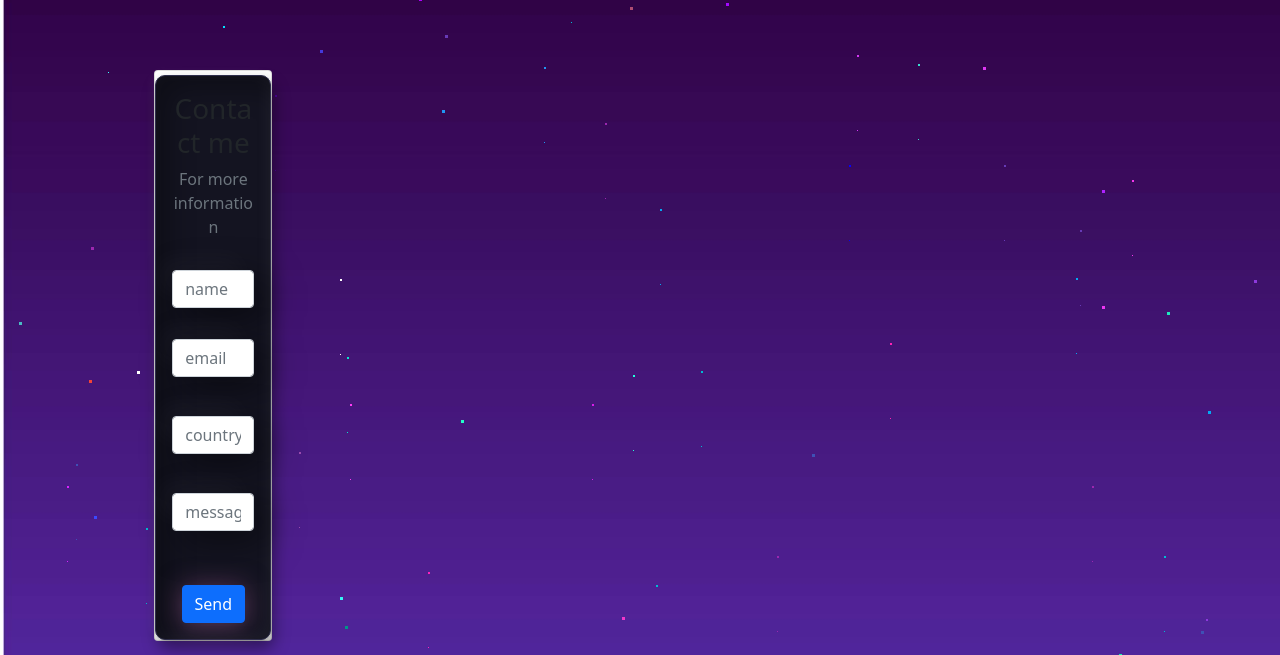
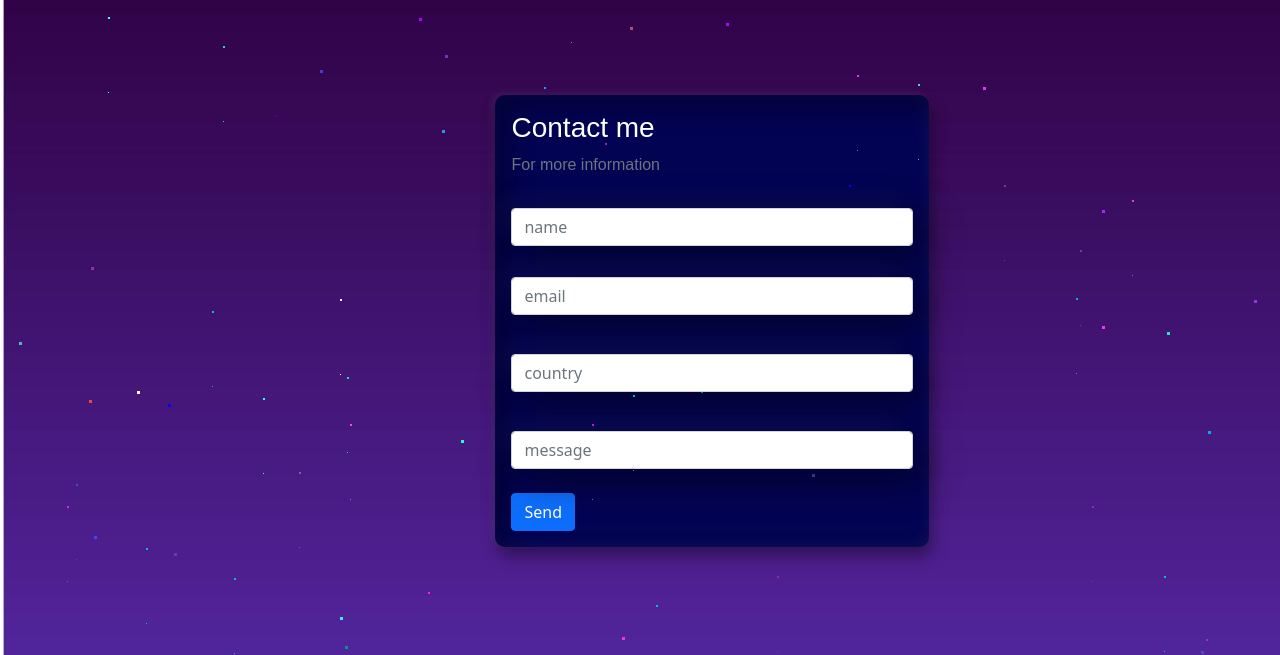
Before and after one commit to cpereyra1998/mi_repositorio, a plain HTML site: page contact.html in a window 1280 px wide. Shown: the part 80-735 px from the top of the page. Drawn offline with nearby package versions, Linux system fonts and the light colour scheme.

Commit message:
Modificaciones

```diff
--- a/contact.html
+++ b/contact.html
@@ -41,8 +41,6 @@
     </header>
 
 
-    <main class="main__container">
-
       <!--dust particel-->
       <div>
         <div class="starsec"></div>
@@ -52,12 +50,9 @@
       </div>
       <!--Dust particle end--->
 
-      <div class="container text-center text-dark mt-5">
-        <div class="row">
-          <div class="col-lg-4 d-block mx-auto mt-5">
-            <div class="row">
-              <div class="col-xl-12 col-md-12 col-md-12">
-                <div class="card">
+<main class="main__container">
+
+      <div class= "card__container">
                   <div class="card-body wow-bg" id="formBg">
                     <h3 class="colorboard">Contact me</h3>
 
@@ -74,14 +69,7 @@
                     </div>
 
                     </div>
-                  </div>
-                </div>
-              </div>
-            </div>
-          </div>
         </div>
-      </div>
-      </div>
 </main>
 
         <footer class="footer">
--- a/estilosnuevos.css
+++ b/estilosnuevos.css
@@ -686,28 +686,32 @@
 
     /* (Inicia) Modificaciones: MAIN.Iconos */
 
-.main__coantiner
-{
+.main__container{
+  grid-area: main;
+  grid-column: 2/3;
   display: flex;
-  justify-content: center;
+  flex-direction: column;
+  justify-content: space-around;
   align-items: center;
-  height:100%;
-  width:100%;
-  padding-bottom: 50px;
 }
-
-
-.card{    border: none;
-  border-radius: 30px;
-background-color: #14edaa;}
 
 .wow-bg
 {
-    background-color: #141421;
-  border: 1px solid #2e2e4c;
+  background-color: #030353;
+  width: 150%;
   box-shadow: 3px 9px 16px rgb(0,0,0,0.4), -3px -3px 10px rgba(255,255,255, 0.06), inset 14px 14px 26px rgb(0,0,0,0.3), inset -3px -3px 15px rgba(255,255,255, 0.05);
-border-radius: 10px;
-margin-top: 4px;
+  border-radius: 10px;
+  margin-top: 4px;
+}
+
+.colorboard{
+  font-family: Arial, Helvetica, sans-serif;
+  color: white;
+}
+
+.text-muted{
+  font-family: Arial, Helvetica, sans-serif;
+  color: rgb(255, 255, 255);
 }
 
 /*stars*/
@@ -766,38 +770,8 @@ animation: animStar 80s linear infinite;
 }
 
 
-
-.logn-btn
-{
-   background: #000000;
-  border-radius: 30px;
-  overflow: hidden;
-  border: 1px solid #000000;
-  -webkit-transition: all 0.3s ease-in-out 0s;
-  -moz-transition: all 0.3s ease-in-out 0s;
-  -ms-transition: all 0.3s ease-in-out 0s;
-  -o-transition: all 0.3s ease-in-out 0s;
-  transition: all 0.3s ease-in-out 0s;
-  /* box-shadow: 10px 10px 36px rgb(0,0,0,0.5), -13px -13px 23px rgba(255,255,255, 0.03), inset 14px 14px 70px rgb(0,0,0,0.2), inset -15px -15px 30px rgba(255,255,255, 0.04); */
-  box-shadow: 0px 2px 26px rgba(161, 88, 145, 0.5), 0px 7px 13px rgba(255,255,255, 0.03);
-  margin-top: 30px;
-}
-
-.logn-btn:hover
-{
-background-color: #1beedc;
-  border-radius: 50px;
-  min-width: 140px;
-  /* box-shadow: 10px 10px 36px rgb(0,0,0,0.5), -13px -13px 23px rgba(255,255,255, 0.03), inset 14px 14px 70px rgb(0,0,0,0.2), inset -15px -15px 30px rgba(255,255,255, 0.04); */
-  box-shadow: 3px 9px 16px rgb(0,0,0,0.4), -3px -3px 10px rgba(255,255,255, 0.06), inset 14px 14px 26px rgb(0,0,0,0.3), inset -3px -3px 15px rgba(255,255,255, 0.05);
-  border-width: 1px 0px 0px 1px;
-  border-style: solid;
-  border-color: #2e344d;
-}
-
 .textbox-dg
 {
-background: rgba(0, 0, 0, 0.904);
   border-radius: 4px;
   overflow: hidden;
   border: 1px solid #2e344d;
@@ -813,62 +787,10 @@ background: rgba(0, 0, 0, 0.904);
 }
 
 
-
-.form-control:focus
-{
-border: 1px solid #00f7cd;
-color: #00f7ff;
-  outline: 0;
-  background: rgb(128, 6, 177);
-  border-radius: 4px;
-transition: all 0.3s ease-in-out 0s;
-  /* box-shadow: 10px 10px 36px rgb(0,0,0,0.5), -13px -13px 23px rgba(255,255,255, 0.03), inset 14px 14px 70px rgb(0,0,0,0.2), inset -15px -15px 30px rgba(255,255,255, 0.04); */
-  box-shadow: 10px 10px 36px rgb(0,0,0,0.5), -13px -13px 23px rgba(255,255,255, 0.03);
-}
-
-
-
-.btn-link {
-  color: #2e4d49;
-}
-
-
-.btn-link:hover {
-  color: #2b7a19;
-  text-decoration: underline;
-}
-
-.btn-primary:not(:disabled):not(.disabled).active, .btn-primary:not(:disabled):not(.disabled):active, .show>.btn-primary.dropdown-toggle {
-  color: #807f7f;
-  background-color: transparent;
-  border-color: #2b7a19;
-}
-
-
-.btn-primary.focus, .btn-primary:focus {
-  color: #fff;
-  background-color: transparent;
-  border-color: transparent;
-  box-shadow: 0 0 0 0.2rem rgba(0, 255, 110, 0.25);
-}
-
 .mt-6, .my-6 {
   margin-top: 2rem !important;
 }
 
-
-.socila-btn
-{
-height: 40px;
-  border-radius: 10%;
-  width: 40px;
-  box-shadow: 3px 9px 16px rgb(0,0,0,0.4), -3px -3px 10px rgba(255,255,255, 0.06), inset 14px 14px 26px rgb(0,0,0,0.3), inset -3px -3px 15px rgba(255,255,255, 0.05);
-  border-width: 1px 0px 0px 1px;
-  border-style: solid;
-  border-color: rgba(255,255,255, 0.2);
-  margin-right: 10px;
-
-}
 
 
 
```
